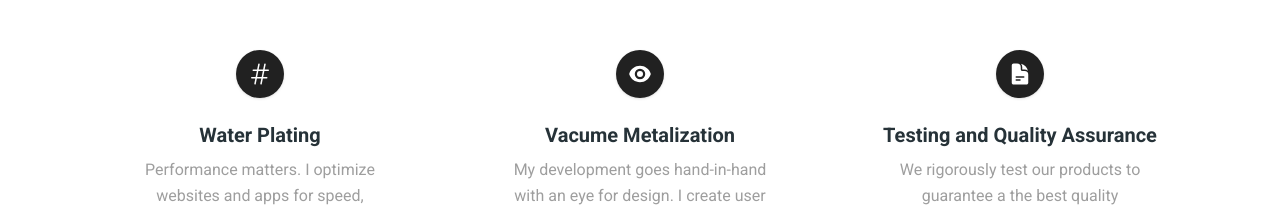
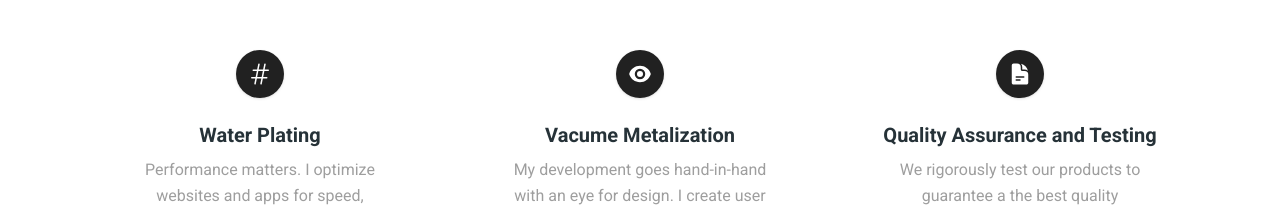
Before and after one commit to Velicium/qdroyale, a Next.js app: page / in a window 1280 px wide. Shown: the part 1720-1932 px from the top of the page. Built offline with nearby package versions, Linux system fonts and the light colour scheme.

Commit message:
Update skills.tsx

```diff
--- a/src/app/skills.tsx
+++ b/src/app/skills.tsx
@@ -44,7 +44,7 @@ const SKILLS = [
   },
   {
     icon: DocumentTextIcon,
-    title: "Testing and Quality Assurance",
+    title: "Quality Assurance and Testing",
     children:
       "We rigorously test our products to guarantee a the best quality assurance for our clients. We do tensile tests, drop tests, sensory tests.",
   },
```
